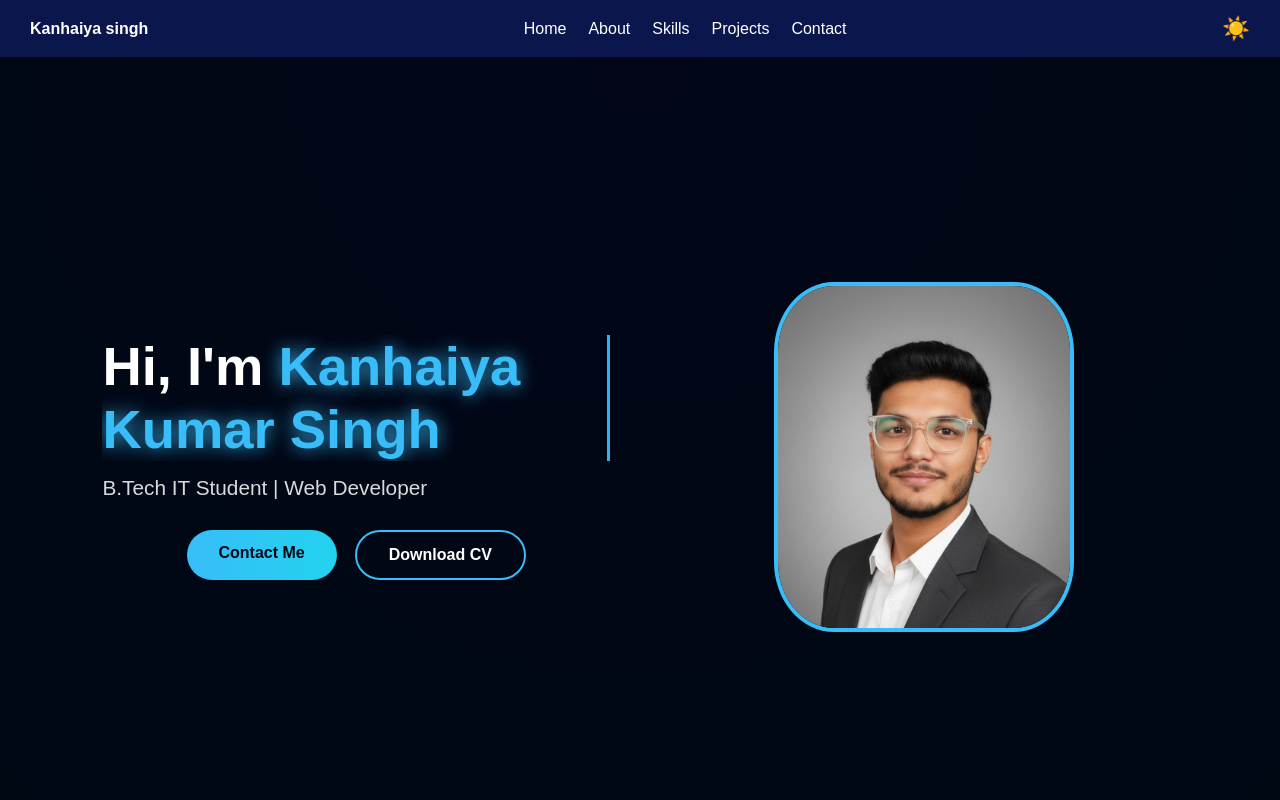
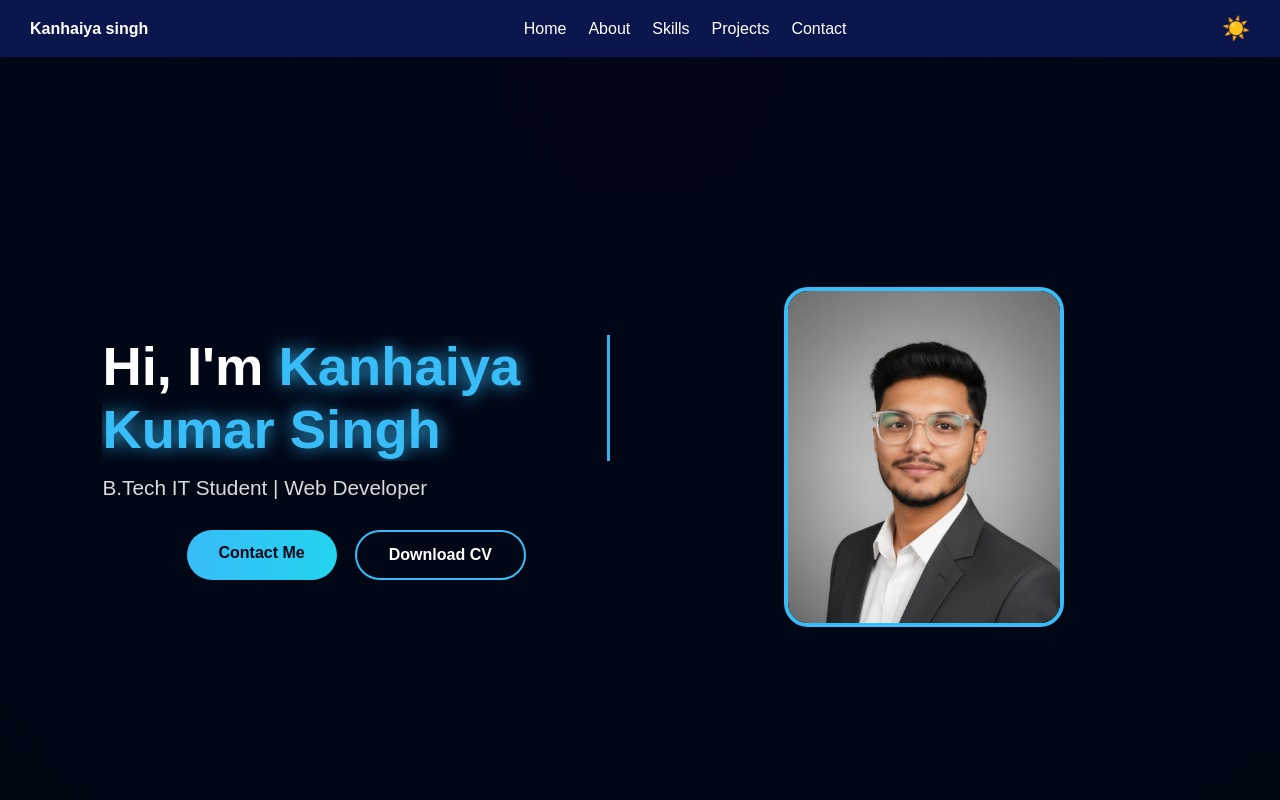
Before and after one commit to KANHAIYASINGH337/portfolio, a React (Create React App) app: page / in a window 1280 px wide. Shown: the top 800 px of the page. Built offline with nearby package versions, Linux system fonts and the light colour scheme.

Commit message:
fix: update profile image

```diff
--- a/src/App.css
+++ b/src/App.css
@@ -489,10 +489,10 @@ body{font-family:"Poppins",sans-serif}
 
 /* ===== PROFILE IMAGE FIX (NO HAIR CUT) ===== */
 .profile-ring{
-  width:300px;
-  height:350px;
-  border-radius:20%;
-  overflow:clip;
+  width:280px;
+  height:340px;
+  border-radius:24px;
+  overflow:hidden;
   border:4px solid #38bdf8;
 }
 
```
